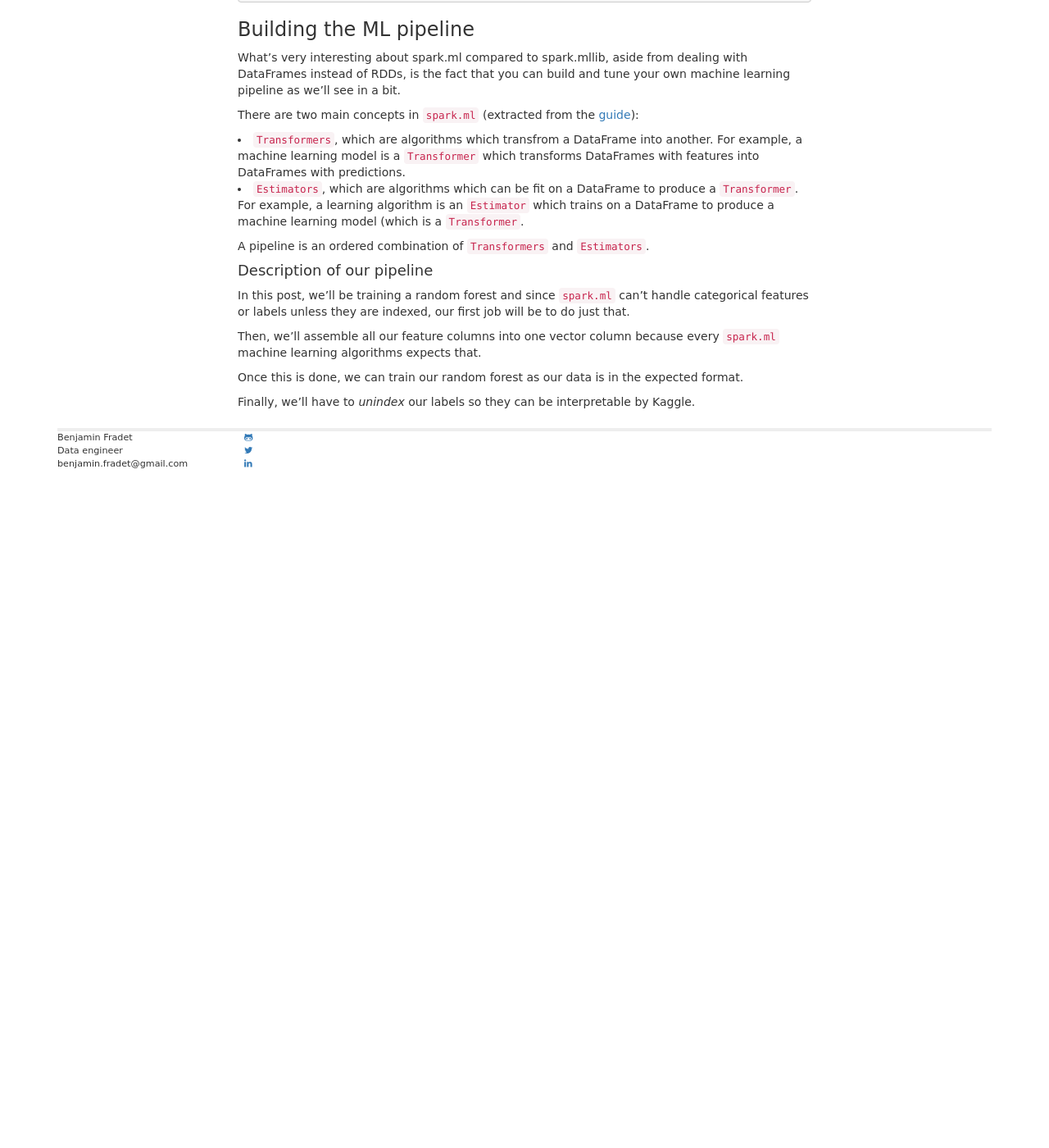
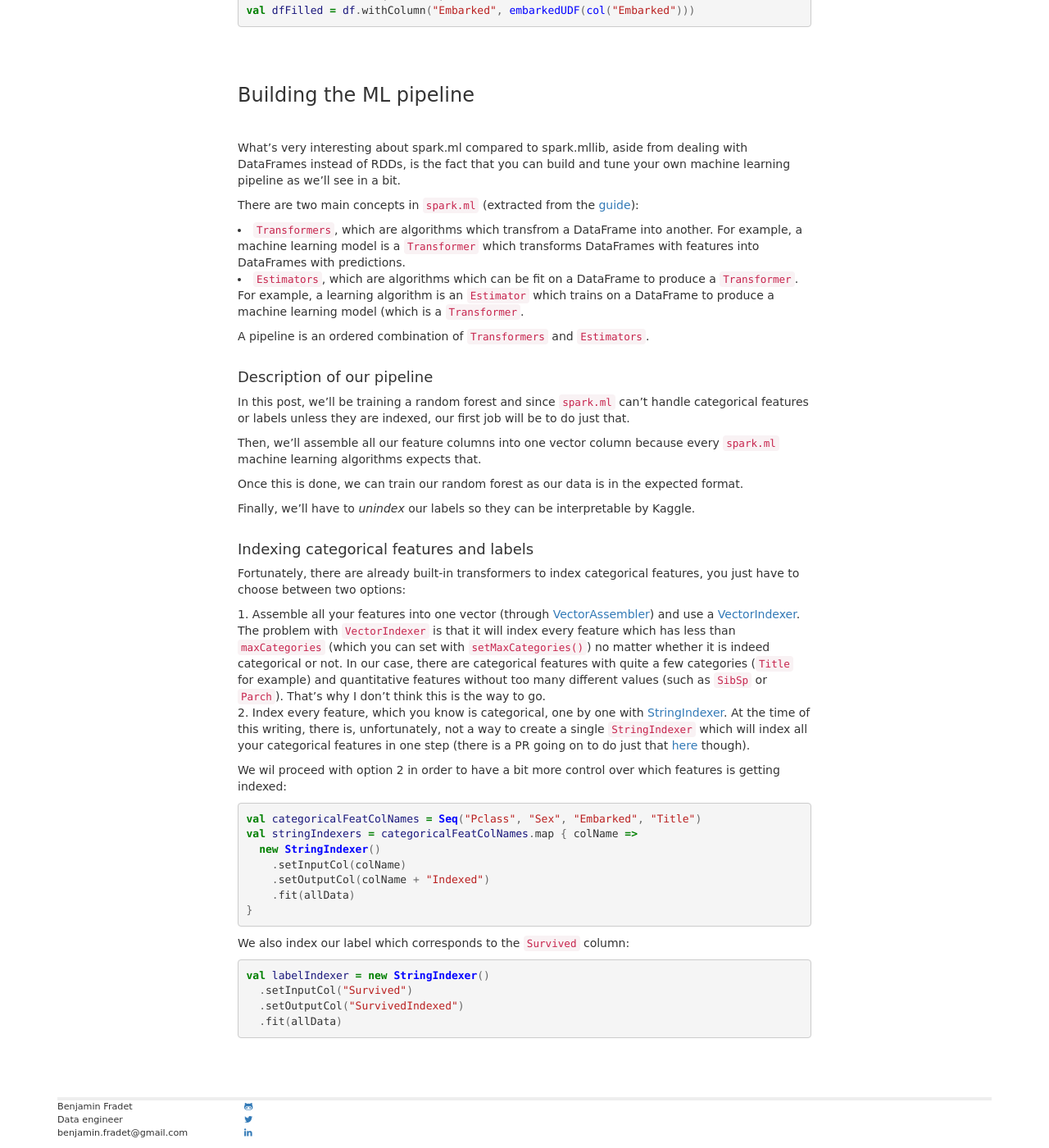
Before and after one commit to BenFradet/benfradet.github.io, a Jekyll site: the page built from _posts/2015-12-01-Exploring-spark.ml-with-the-Titanic-dataset.md, in a window 1280 px wide and 1400 px high, scrolled down 4262 px. Shown: the whole window at 82% size. Built offline with Jekyll 4.4.1, drawn with Linux system fonts in a browser that asks for light colours; nearby versions of some CDN libraries; Markdown is read by kramdown in place of the engine named in the settings; before the commit the page ends 4846 px from its top, so only the background shows below that; some of the changed text lies outside the part shown.

Commit message:
done with the indexing part

```diff
--- a/_posts/2015-12-01-Exploring-spark.ml-with-the-Titanic-dataset.md
+++ b/_posts/2015-12-01-Exploring-spark.ml-with-the-Titanic-dataset.md
@@ -9,8 +9,10 @@ categories:
 
 It's been a while since my last post, and in this post I'm going to talk about
 a technology I've been using for almost a year now:
-[Apache Spark](http://spark.apache.org/). Basically, Spark lets you do data
-processing in a distributed manner. The project is subdivided in modules:
+[Apache Spark](http://spark.apache.org/).
+
+Basically, Spark lets you do data processing in a distributed manner. The
+project is subdivided in modules:
 
 - Spark streaming which lets you interact with streams of data
 - Spark SQL which aims to let you write SQL queries and execute them on your
@@ -259,8 +261,10 @@ val embarked: (String => String) = {
 val embarkedUDF = udf(embarked)
 val dfFilled = df.withColumn("Embarked", embarkedUDF(col("Embarked")))
 {% endhighlight %}
+<br><br>
 
 ### Building the ML pipeline
+<br>
 
 What's very interesting about spark.ml compared to spark.mllib, aside from
 dealing with DataFrames instead of RDDs, is the fact that you can build and tune
@@ -278,6 +282,7 @@ which trains on a DataFrame to produce a machine learning model (which is a
 `Transformer`.
 
 A pipeline is an ordered combination of `Transformers` and `Estimators`.
+<br><br>
 
 #### Description of our pipeline
 
@@ -293,3 +298,49 @@ format.
 
 Finally, we'll have to *unindex* our labels so they can be interpretable by
 Kaggle.
+<br><br>
+
+#### Indexing categorical features and labels
+
+Fortunately, there are already built-in transformers to index categorical
+features, you just have to choose between two options:
+
+  1. Assemble all your features into one vector (through
+[VectorAssembler](http://spark.apache.org/docs/latest/ml-features.html#vectorassembler))
+and use a
+[VectorIndexer](http://spark.apache.org/docs/latest/ml-features.html#vectorindexer).
+The problem with `VectorIndexer` is that it will index every feature which has
+less than `maxCategories` (which you can set with `setMaxCategories()`) no
+matter whether it is indeed categorical or not. In our case, there are
+categorical features with quite a few categories (`Title` for example) and
+quantitative features without too many different values (such as `SibSp` or
+`Parch`). That's why I don't think this is the way to go.
+  2. Index every feature, which you know is categorical, one by one with
+[StringIndexer](http://spark.apache.org/docs/latest/ml-features.html#stringindexer).
+At the time of this writing, there is, unfortunately, not a way to create a
+single `StringIndexer` which will index all your categorical features in one
+step (there is a PR going on to do just that
+[here](https://github.com/apache/spark/pull/9183) though).
+
+We wil proceed with option 2 in order to have a bit more control over which
+features is getting indexed:
+
+{% highlight scala %}
+val categoricalFeatColNames = Seq("Pclass", "Sex", "Embarked", "Title")
+val stringIndexers = categoricalFeatColNames.map { colName =>
+  new StringIndexer()
+    .setInputCol(colName)
+    .setOutputCol(colName + "Indexed")
+    .fit(allData)
+}
+{% endhighlight %}
+
+We also index our label which corresponds to the `Survived` column:
+
+{% highlight scala %}
+val labelIndexer = new StringIndexer()
+  .setInputCol("Survived")
+  .setOutputCol("SurvivedIndexed")
+  .fit(allData)
+{% endhighlight %}
+<br><br>
```
